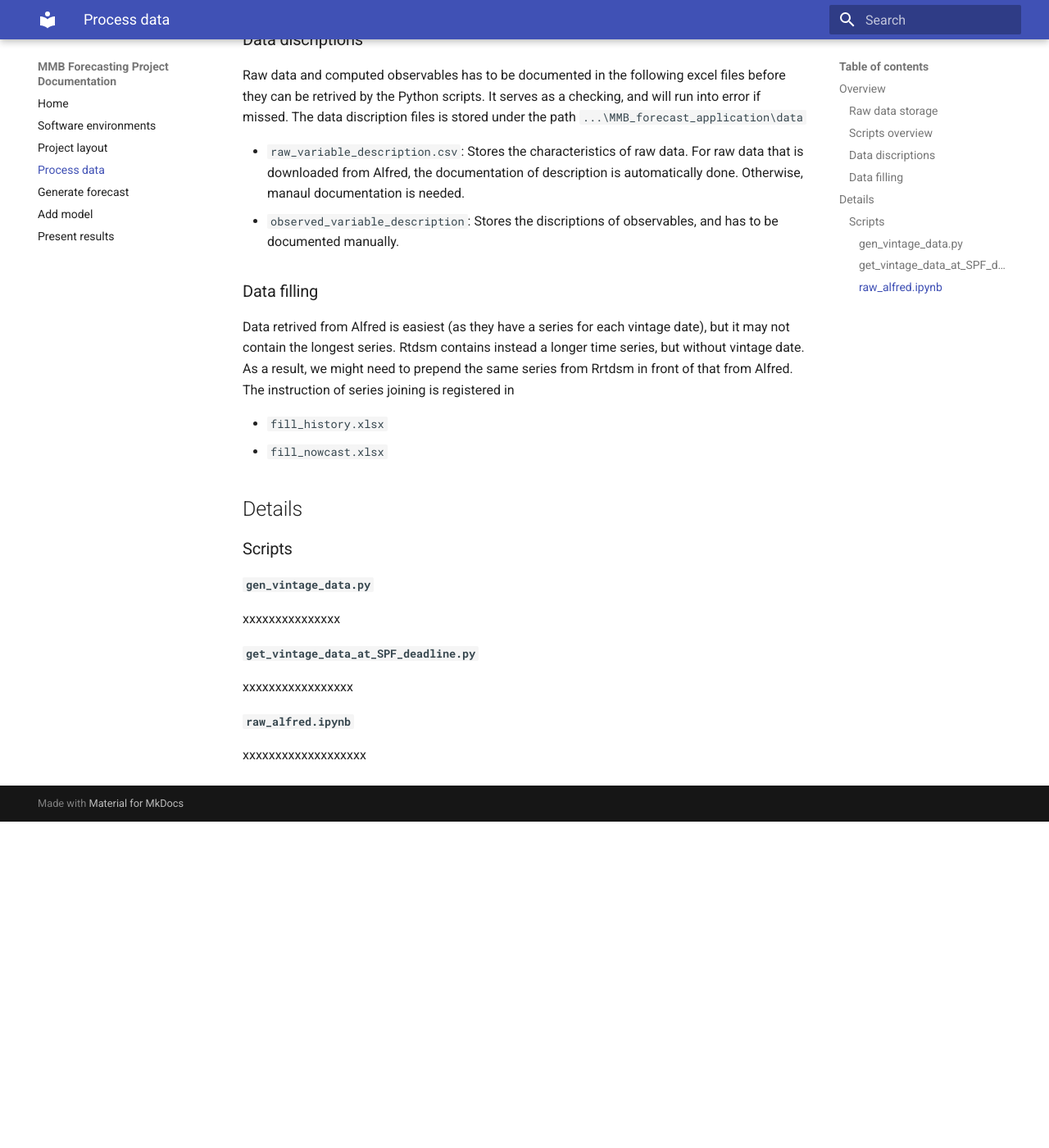
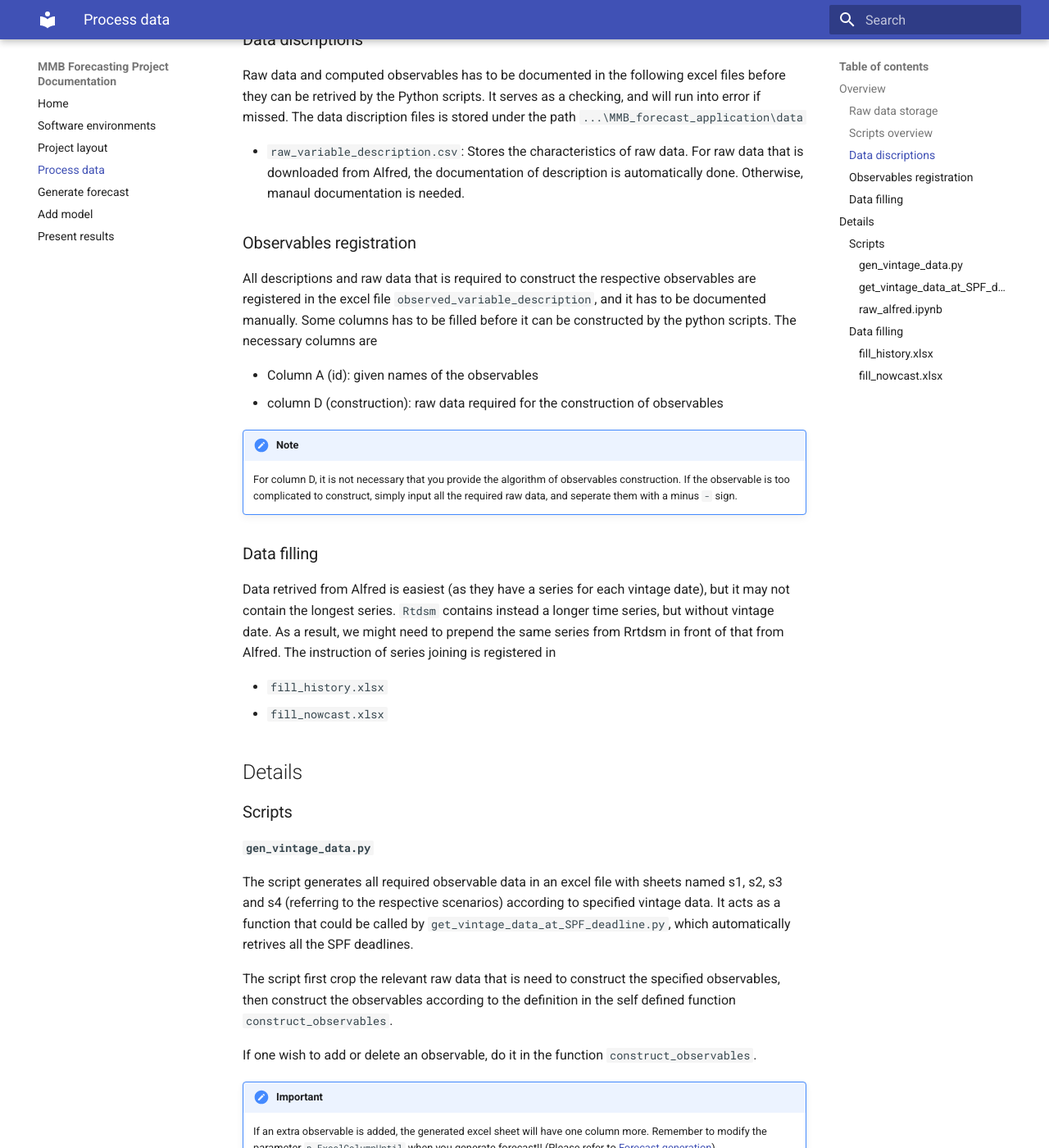
Before and after one commit to zsun9/mmbforecastdoc, an MkDocs documentation site: the page built from docs/data.md, in a window 1280 px wide and 1400 px high, scrolled down 667 px. Shown: the whole window at 82% size. Built offline with MkDocs 1.6.1 and Material for MkDocs 9.7.7, drawn with Linux system fonts in a browser that asks for light colours; before the commit the page ends 1669 px from its top, so only the background shows below that; some of the changed text lies outside the part shown.

Commit message:
Update data.md

```diff
--- a/docs/data.md
+++ b/docs/data.md
@@ -18,25 +18,72 @@ Data retriving and generating scripts are stored in the path `...\MMB_forecast_a
 Raw data and computed observables has to be documented in the following excel files before they can be retrived by the Python scripts. It serves as a checking, and will run into error if missed. The data discription files is stored under the path `...\MMB_forecast_application\data`
 
 - `raw_variable_description.csv`: Stores the characteristics of raw data. For raw data that is downloaded from Alfred, the documentation of description is automatically done. Otherwise, manaul documentation is needed.
-- `observed_variable_description`: Stores the discriptions of observables, and has to be documented manually.
+
+
+### Observables registration
+
+All descriptions and raw data that is required to construct the respective observables are registered in the excel file `observed_variable_description`, and it has to be documented manually. Some columns has to be filled before it can be constructed by the python scripts. The necessary columns are
+
+- Column A (id): given names of the observables
+- column D (construction): raw data required for the construction of observables
+
+!!!Note
+    For column D, it is not necessary that you provide the algorithm of observables construction. If the observable is too complicated to construct, simply input all the required raw data, and seperate them with a minus `-` sign.
 
 ### Data filling
 
-Data retrived from Alfred is easiest (as they have a series for each vintage date), but it may not contain the longest series. Rtdsm contains instead a longer time series, but without vintage date. As a result, we might need to prepend the same series from Rrtdsm in front of that from Alfred. The instruction of series joining is registered in
+Data retrived from Alfred is easiest (as they have a series for each vintage date), but it may not contain the longest series. `Rtdsm` contains instead a longer time series, but without vintage date. As a result, we might need to prepend the same series from Rrtdsm in front of that from Alfred. The instruction of series joining is registered in
 
 - `fill_history.xlsx`
 - `fill_nowcast.xlsx`
 
 ## Details
+
 ### Scripts
+
 #### `gen_vintage_data.py`
 
-xxxxxxxxxxxxxxx
+The script generates all required observable data in an excel file with sheets named s1, s2, s3 and s4 (referring to the respective scenarios) according to specified vintage data. It acts as a function that could be called by `get_vintage_data_at_SPF_deadline.py`, which automatically retrives all the SPF deadlines.
+
+The script first crop the relevant raw data that is need to construct the specified observables, then construct the observables according to the definition in the self defined function `construct_observables`.
+
+If one wish to add or delete an observable, do it in the function `construct_observables`.
+
+!!!Important
+    If an extra observable is added, the generated excel sheet will have one column more. Remember to modify the parameter `p.ExcelColumnUntil` when you generate forecast!! (Please refer to [Forecast generation](forecast.md))
 
 #### `get_vintage_data_at_SPF_deadline.py`
 
-xxxxxxxxxxxxxxxxx
+The script is a shell to call `gen_vintage_data.py`. The required input will be
+
+- the list of the id of the observables, and
+- the year of the vintage dates.
+
+The exact vintage is searched in the excel file `...\MMB_forecast_application\data\spf_dates.csv`
 
 #### `raw_alfred.ipynb`
 
-xxxxxxxxxxxxxxxxxxx
+The script is a julia notebook to scrape raw data from ALFRED. To update raw data from ALFRED, simply uncomment (or add) ALFRED ID of the required series in `variables`, and ammend the `end_date` to the desire date. Raw data will be downloaded into the path `...\MMB_forecast_application\data\raw\alfred`
+
+!!!Note
+    `variables` is an array, but please note that to avoid potential errors, only download series that are with same frequency each time. A convenient way to do so would be type in series ID with same data frequency for each row, and uncomment one row each time to scrape data.
+
+### Data filling
+
+#### `fill_history.xlsx`
+
+The excel file instructs how python prepend the data to ALFRED series in case the series in ALFRED is not long enough. The file consists of four columns
+
+- Column A: ALFRED raw data series ID
+- Column B: the source (folder) where the filling data is to be found
+- Column C: Series name to fill the series in Column A
+- Column D: File name of the series in Column C
+
+
+#### `fill_nowcast.xlsx`
+
+The excel file instructs how python append the nowcast data, which is the SPF forecast. The file consists of four columns
+
+- Column A: ALFRED raw data series ID
+- Column B: the source where the filling data is to be found
+- Column C: Series name to fill the series in Column A
```
